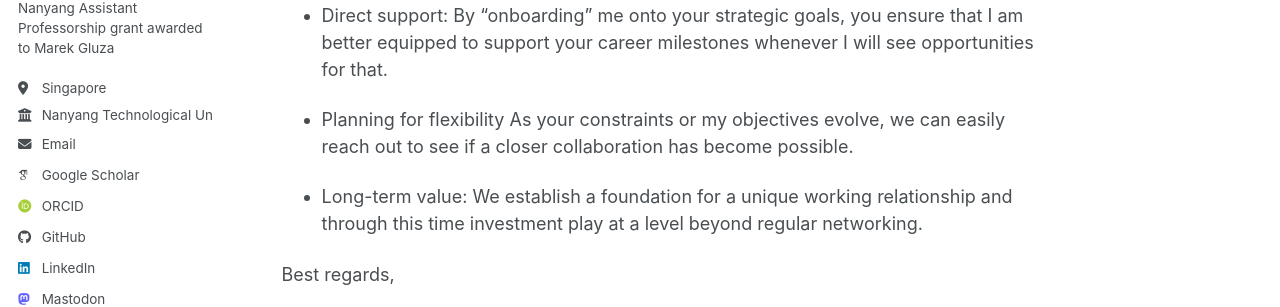
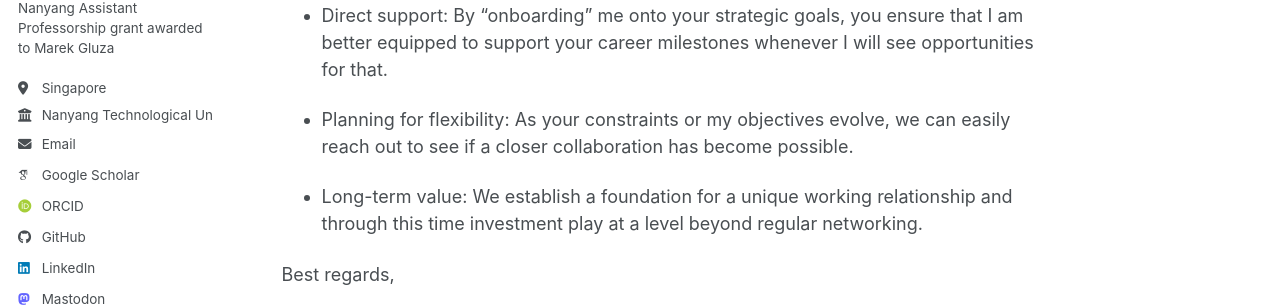
Before and after one commit to marekgluza/marekgluza.github.io, a Jekyll site: the page built from available_positions/career_development_consultation.md, in a window 1280 px wide and 900 px high, scrolled down 779 px. Shown: the part 319-626 px from the top of the window. Built offline with Jekyll 4.4.1, drawn with Linux system fonts in a browser that asks for light colours; some web fonts are replaced; a script bundle is joined from its source files by our own code; library files that are not in the unit come from our copies.

```diff
--- a/available_positions/career_development_consultation.md
+++ b/available_positions/career_development_consultation.md
@@ -31,7 +31,7 @@ A 45-minute conversation to explore your career goals and how they might interse
 
 - Direct support: By "onboarding" me onto your strategic goals, you ensure that I am better equipped to support your career milestones whenever I will see  opportunities for that.
 
-- Planning for flexibility As your constraints or my objectives evolve, we can easily reach out to see if a closer collaboration has become possible.
+- Planning for flexibility: As your constraints or my objectives evolve, we can easily reach out to see if a closer collaboration has become possible.
 
 - Long-term value: We establish a foundation for a unique working relationship and through this time investment play at a level beyond regular networking.
 
```
